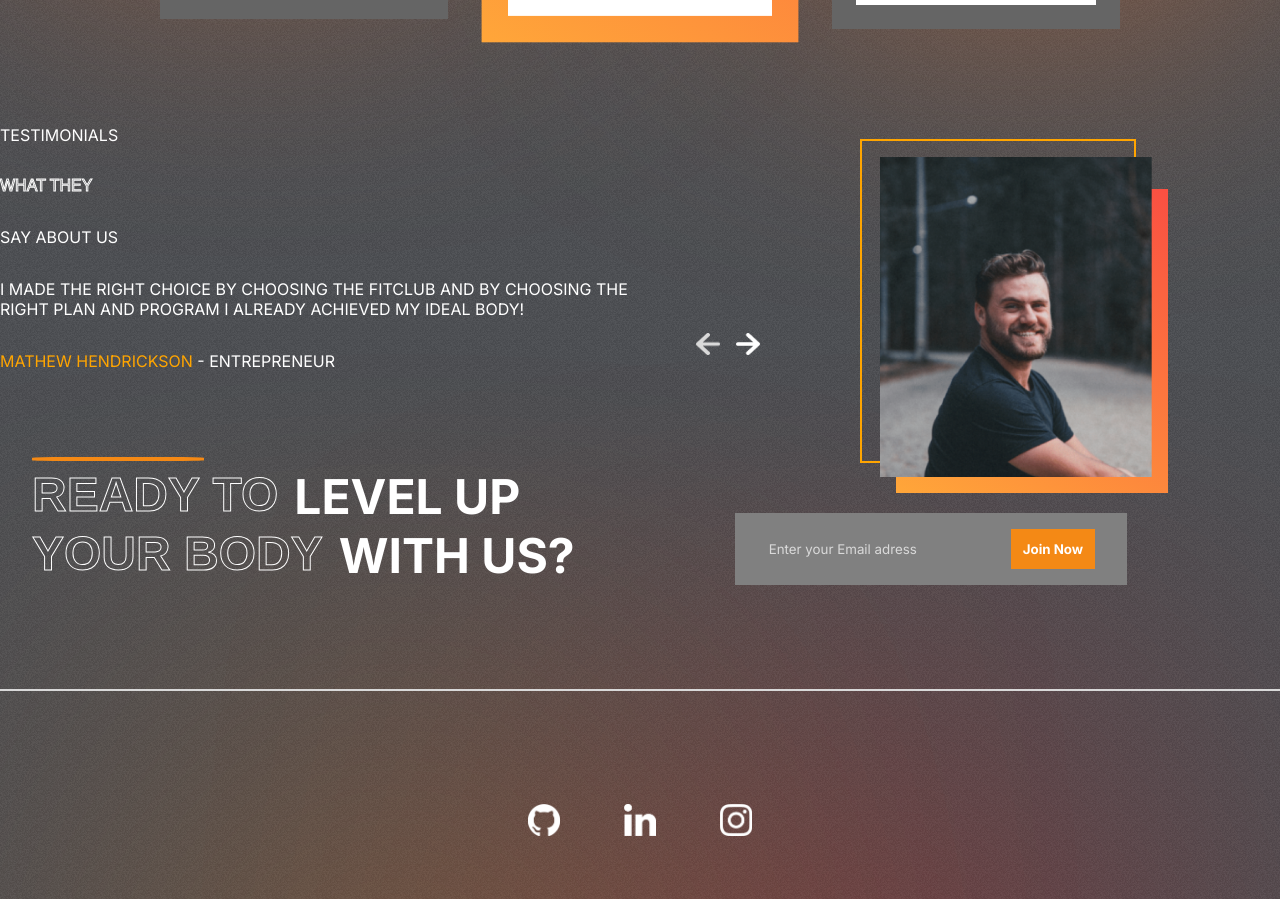
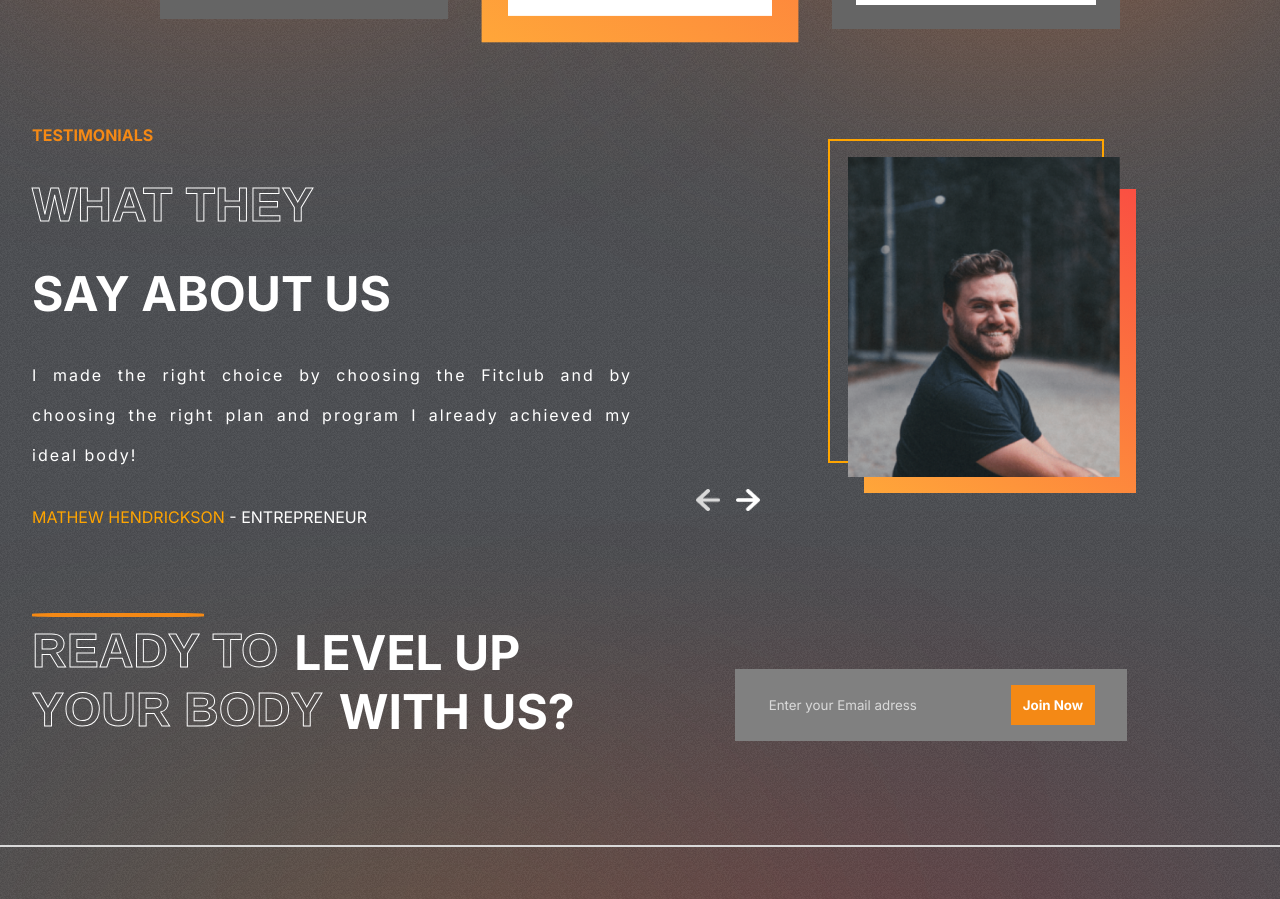
Before and after one commit to emadeveloper/Fit-Club, a React (Create React App) app: page / in a window 1280 px wide. Shown: the part 2420-3319 px from the top of the page. Built offline with nearby package versions, Linux system fonts and the light colour scheme.

Commit message:
adding animations

```diff
--- a/src/components/Hero/Hero.jsx
+++ b/src/components/Hero/Hero.jsx
@@ -5,8 +5,12 @@ import hero_image from "../../assets/hero_image.png";
 import hero_image_back from "../../assets/hero_image_back.png";
 import Heart from "../../assets/heart.png";
 import Calories from "../../assets/calories.png";
+import {motion} from "framer-motion";
+
 
 const Hero = () => {
+
+  const transition = {type: "spring", duration: 3}
   return (
     <section className="hero">
       {/* LEFT SIDE */}
@@ -15,7 +19,12 @@ const Hero = () => {
         <Header />
         {/* THE BEST AD */}
         <div className="the-best-ad">
-          <div></div>
+          <motion.div
+          initial={{left: '238px'}}
+          whileInView={{left: '8px'}}
+          transition={{...transition, type: 'tween'}}
+          >
+          </motion.div>
           <span>The Best Fitness Club In The Town</span>
         </div>
         {/* HERO HEADING */}
@@ -62,23 +71,35 @@ const Hero = () => {
       <div className="right-h">
         <button className="btn">Join Now</button>
 
-        <div className="heart-rate">
+        <motion.div
+        initial={{right: '-1rem'}}
+         whileInView={{right: '4rem'}}
+         transition={transition}
+        className="heart-rate">
           <img src={Heart} alt="" />
           <span>Heart Rate</span>
           <span>116 bpm</span>
-        </div>
+        </motion.div>
 
         {/* HERO IMAGES */}
         <img src={hero_image} alt="" className="hero-image" />
-        <img src={hero_image_back} alt="" className="hero-image-back" />
+        <motion.img
+        initial={{right: '11rem'}}
+        whileInView={{right: '20rem'}}
+        transition={transition}
+        src={hero_image_back} alt="" className="hero-image-back" />
         {/* CALORIES */}
-        <div className="calories">
+        <motion.div
+        initial={{right: '37rem'}}
+        whileInView={{right: '28rem'}}
+        transition={transition}
+        className="calories">
           <img src={Calories} alt="" />
           <div>
             <span>Calories Burned</span>
             <span>220 kcal</span>
           </div>
-        </div>
+        </motion.div>
       </div>
     </section>
   );
--- a/src/components/Testimonials/Testimonials.css
+++ b/src/components/Testimonials/Testimonials.css
@@ -1,7 +1,7 @@
 .Testimonials{
     display: flex;
     gap: 1rem;
-    padding: 0, 2rem;
+    padding: 0 2rem;
 }
 
 .left-t{
@@ -13,19 +13,19 @@
     color: white;
 }
 
-.left-t>div:nth-child(1){
-   color: var(--orange);
+.left-t>:nth-child(1){
+    color: var(--orange);
     font-weight: bold;
 }
 
-.left-t>div:nth-child(2),
-.left-t>div:nth-child(3)
+.left-t>:nth-child(2),
+.left-t>:nth-child(3)
 {
     font-weight: bold;
     font-size: 3rem;
 }
 
-.left-t>div:nth-child(4){
+.left-t>:nth-child(4){
     text-transform: none;
     text-align: justify;
     letter-spacing: 2px;
--- a/src/components/Testimonials/Testimonials.jsx
+++ b/src/components/Testimonials/Testimonials.jsx
@@ -1,13 +1,15 @@
 import React from "react";
 import "./Testimonials.css";
-import {testimonialsData} from '../../data/testimonialsData';
+import { testimonialsData } from "../../data/testimonialsData";
 import { useState } from "react";
 import leftArrow from "../../assets/leftArrow.png";
 import rightArrow from "../../assets/rightArrow.png";
+import { motion } from "framer-motion";
 
 const Testimonials = () => {
   const [selected, setSelected] = useState(0);
   const tLength = testimonialsData.length;
+  const transition = { type: "spring", duration: 3 };
 
   return (
     <section className="Testimonials">
@@ -16,11 +18,17 @@ const Testimonials = () => {
         <span>Testimonials</span>
         <span className="stroke-text">What they</span>
         <span>Say about us</span>
+        <motion.span
+          key={selected}
+          initial={{ opacity: 0, x: -100 }}
+          animate={{ opacity: 1, x: 0 }}
+          exit={{ opacity: 0, x: -100 }}
+          transition={transition}
+        >
+          {testimonialsData[selected].review}
+        </motion.span>
         <span>
-            {testimonialsData[selected].review}
-        </span>
-        <span>
-            <span style={{color:"orange"}}>
+          <span style={{ color: "orange" }}>
             {testimonialsData[selected].name}
           </span>{" "}
           - {testimonialsData[selected].status}
@@ -29,23 +37,45 @@ const Testimonials = () => {
 
       {/* RIGHT SIDE */}
       <div className="right-t">
-        <div></div>
-        <div></div>
-        <img src={testimonialsData[selected].image} alt="" />
+        <motion.div
+          initial={{ opacity: 0, x: -100 }}
+          transition={{ ...transition, duration: 2 }}
+          whileInView={{ opacity: 1, x: 0 }}
+        ></motion.div>
+        <motion.div
+          initial={{ opacity: 0, x: 100 }}
+          transition={{ ...transition, duration: 2 }}
+          whileInView={{ opacity: 1, x: 0 }}
+        ></motion.div>
+        <motion.img
+          key={selected}
+          initial={{ opacity: 0, x: -100 }}
+          animate={{ opacity: 1, x: 0 }}
+          exit={{ opacity: 0, x: -100 }}
+          transition={transition}
+          src={testimonialsData[selected].image}
+          alt=""
+        />
 
         <div className="arrows">
           <img
-            onClick={()=>{
-                selected===0?setSelected(tLength-1):setSelected((prev)=> prev-1);
+            onClick={() => {
+              selected === 0
+                ? setSelected(tLength - 1)
+                : setSelected((prev) => prev - 1);
             }}
-
-            src={leftArrow} alt="" />
+            src={leftArrow}
+            alt=""
+          />
           <img
-            onClick={()=>{
-                selected===tLength-1?setSelected(0):setSelected((prev)=> prev+1);
+            onClick={() => {
+              selected === (tLength - 1)
+                ? setSelected(0)
+                : setSelected((prev) => prev + 1);
             }}
-
-            src={rightArrow} alt="" />
+            src={rightArrow}
+            alt=""
+          />
         </div>
       </div>
     </section>
```
Lines whose indentation alone changed are shown as unchanged.
